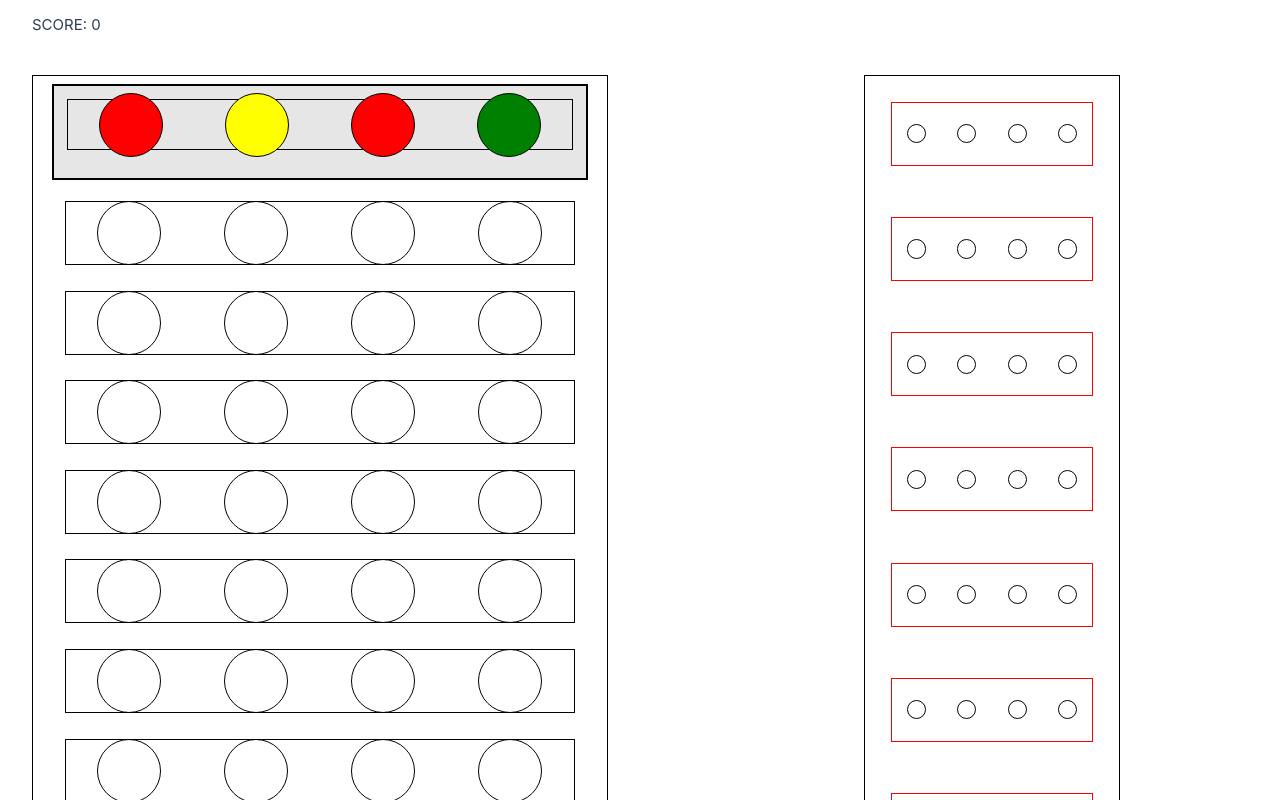
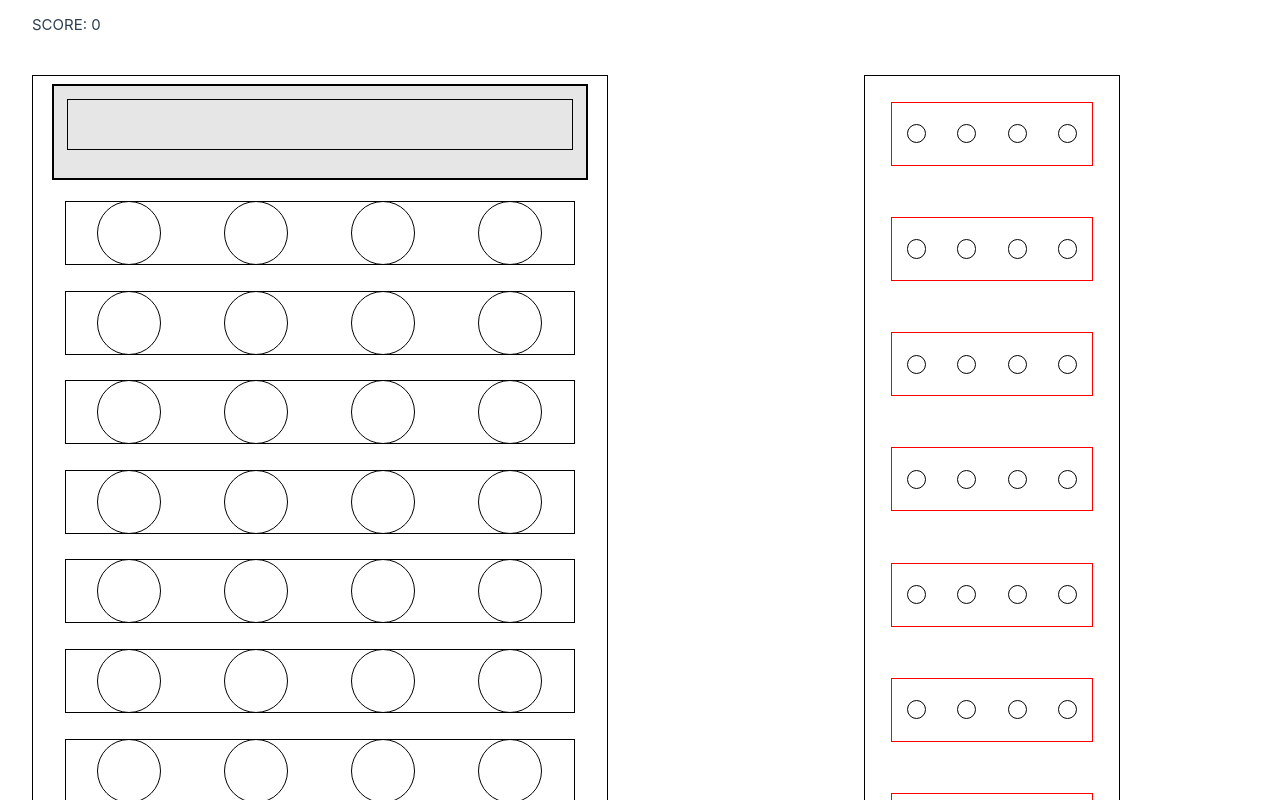
Before and after one commit to Flothar78/mastermind, a Vue app: page / in a window 1280 px wide. Shown: the top 800 px of the page. Built offline with nearby package versions, Linux system fonts and the light colour scheme; the HTML template or start-up script is replaced by a standard one.

Commit message:
Version stable but internal Vue3 bigs

```diff
--- a/ColorStore.ts
+++ b/ColorStore.ts
@@ -59,7 +59,6 @@ export const useColorStore = defineStore("ColorStore", {
     },
     checkColorsPlaces(chosenRow: number) {
       const solution = this.solution;
-      console.log(solution);
       this.chosenPeons.map((x, i, a) => {
         if (solution[i] === x) {
           this.resultColors[chosenRow].push("black");
--- a/src/components/GameSolution.vue
+++ b/src/components/GameSolution.vue
@@ -3,13 +3,14 @@ import PeonOccurence from "@/components/PeonOccurence.vue";
 import { storeToRefs } from "pinia";
 import { useColorStore } from "@/stores/ColorStore.js";
 const color_store = useColorStore();
-const numberOfPeons = color_store.numberOfPeons;
+const { playRowId, numberOfPeons } = storeToRefs(color_store);
 </script>
 
 <template>
   <div class="game-solution">
     <div class="peons-row">
       <PeonOccurence
+        v-show="playRowId == 10000"
         v-for="number in numberOfPeons"
         :key="number"
         :class="color_store.getRandomColors(number - 1)"
--- a/src/stores/ColorStore.js
+++ b/src/stores/ColorStore.js
@@ -52,7 +52,6 @@ export const useColorStore = defineStore("ColorStore", {
         },
         checkColorsPlaces(chosenRow) {
             const solution = this.solution;
-            console.log(solution);
             this.chosenPeons.map((x, i, a) => {
                 if (solution[i] === x) {
                     this.resultColors[chosenRow].push("black");
```
Also changed, not shown: 1 other file (tests, documents, lock files or other folders).
